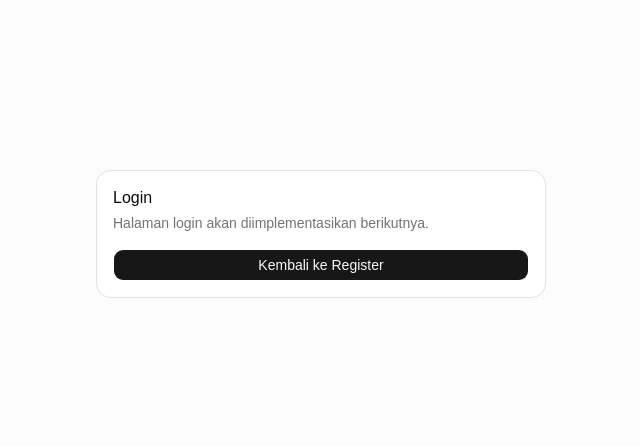
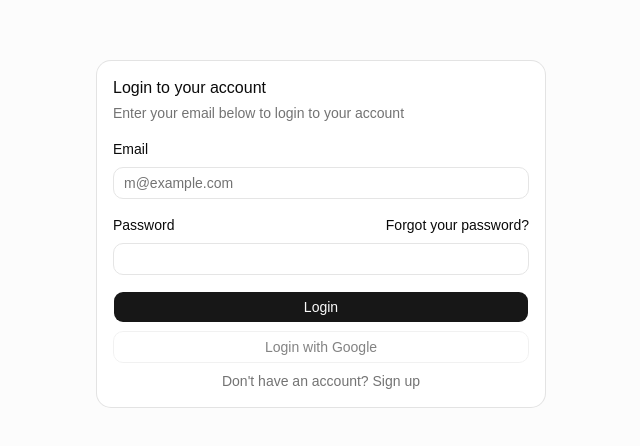
Before and after one commit to BramaAntoro/fe_booking_lifetech, a React (Vite) app: page /login in a window 1280 px wide. Shown: the part 166-612 px from the top of the page, without its empty margins (319-959 px from the left). Built offline with nearby package versions, Linux system fonts and the light colour scheme; no server answers.

Commit message:
feat: auth login

```diff
--- a/src/App.jsx
+++ b/src/App.jsx
@@ -1,15 +1,17 @@
 import { Navigate, Route, Routes } from "react-router-dom"
 
 import "./App.css"
+import { Dashboard } from "@/pages/Dashboard"
 import { Login } from "@/pages/Login"
 import { Register } from "@/pages/Register"
 
 function App() {
   return (
     <Routes>
-      <Route path="/" element={<Navigate to="/register" replace />} />
+      <Route path="/" element={<Dashboard />} />
       <Route path="/register" element={<Register />} />
       <Route path="/login" element={<Login />} />
+      <Route path="*" element={<Navigate to="/" replace />} />
     </Routes>
   )
 }
--- /dev/null
+++ b/src/components/login-form.jsx
@@ -0,0 +1,83 @@
+import { cn } from "@/lib/utils"
+import { Button } from "@/components/ui/button"
+import {
+  Card,
+  CardContent,
+  CardDescription,
+  CardHeader,
+  CardTitle,
+} from "@/components/ui/card"
+import {
+  Field,
+  FieldDescription,
+  FieldError,
+  FieldGroup,
+  FieldLabel,
+} from "@/components/ui/field"
+import { Input } from "@/components/ui/input"
+import { Link } from "react-router-dom"
+
+export function LoginForm({
+  className,
+  errorMessage,
+  isSubmitting = false,
+  onSubmit,
+  ...props
+}) {
+  function handleSubmit(event) {
+    event.preventDefault()
+
+    const formData = new FormData(event.currentTarget)
+
+    onSubmit?.({
+      email: formData.get("email"),
+      password: formData.get("password"),
+    })
+  }
+
+  return (
+    <div className={cn("flex flex-col gap-6", className)} {...props}>
+      <Card>
+        <CardHeader>
+          <CardTitle>Login to your account</CardTitle>
+          <CardDescription>
+            Enter your email below to login to your account
+          </CardDescription>
+        </CardHeader>
+        <CardContent>
+          <form onSubmit={handleSubmit}>
+            <FieldGroup>
+              <Field>
+                <FieldLabel htmlFor="email">Email</FieldLabel>
+                <Input id="email" name="email" type="email" placeholder="m@example.com" required />
+              </Field>
+              <Field>
+                <div className="flex items-center">
+                  <FieldLabel htmlFor="password">Password</FieldLabel>
+                  <a
+                    href="#"
+                    className="ml-auto inline-block text-sm underline-offset-4 hover:underline">
+                    Forgot your password?
+                  </a>
+                </div>
+                <Input id="password" name="password" type="password" required />
+              </Field>
+              {errorMessage ? <FieldError>{errorMessage}</FieldError> : null}
+              <Field>
+                <Button type="submit" disabled={isSubmitting}>
+                  {isSubmitting ? "Logging in..." : "Login"}
+                </Button>
+                <Button variant="outline" type="button" disabled>
+                  Login with Google
+                </Button>
+                <FieldDescription className="text-center">
+                  Don&apos;t have an account? <Link to="/register">Sign up</Link>
+                </FieldDescription>
+              </Field>
+            </FieldGroup>
+          </form>
+        </CardContent>
+      </Card>
+    </div>
+  );
+}
--- /dev/null
+++ b/src/components/ui/separator.jsx
@@ -0,0 +1,27 @@
+"use client"
+
+import * as React from "react"
+import { Separator as SeparatorPrimitive } from "radix-ui"
+
+import { cn } from "@/lib/utils"
+
+function Separator({
+  className,
+  orientation = "horizontal",
+  decorative = true,
+  ...props
+}) {
+  return (
+    <SeparatorPrimitive.Root
+      data-slot="separator"
+      decorative={decorative}
+      orientation={orientation}
+      className={cn(
+        "shrink-0 bg-border data-horizontal:h-px data-horizontal:w-full data-vertical:w-px data-vertical:self-stretch",
+        className
+      )}
+      {...props} />
+  );
+}
+
+export { Separator }
--- a/src/features/auth/authService.js
+++ /dev/null
@@ -1,7 +0,0 @@
-import { api } from "@/lib/axios"
-
-export async function registerUser(payload) {
-  const response = await api.post("/auth/register", payload)
-
-  return response.data
-}
--- /dev/null
+++ b/src/pages/Dashboard.jsx
@@ -0,0 +1,22 @@
+import { Button } from "@/components/ui/button"
+
+export function Dashboard() {
+  const storedUser = localStorage.getItem("user")
+  const user = storedUser ? JSON.parse(storedUser) : null
+
+  return (
+    <main className="min-h-screen bg-background p-6">
+      <section className="mx-auto flex max-w-5xl items-start justify-between gap-4">
+        <div>
+          <p className="text-sm text-muted-foreground">Dashboard</p>
+          <h1 className="mt-2 text-2xl font-semibold">
+            Selamat datang{user?.name ? `, ${user.name}` : ""}
+          </h1>
+        </div>
+        <Button type="button" variant="outline">
+          Logout
+        </Button>
+      </section>
+    </main>
+  )
+}
--- a/src/pages/Login.jsx
+++ b/src/pages/Login.jsx
@@ -1,28 +1,51 @@
-import { Link } from "react-router-dom"
+import { useState } from "react"
+import { useNavigate } from "react-router-dom"
 
-import { Button } from "@/components/ui/button"
-import {
-  Card,
-  CardContent,
-  CardDescription,
-  CardHeader,
-  CardTitle,
-} from "@/components/ui/card"
+import { LoginForm } from "@/components/login-form"
+import { api } from "@/lib/axios"
+
+function getErrorMessage(error) {
+  return (
+    error.response?.data?.message ??
+    error.message ??
+    "Login gagal. Silakan coba lagi."
+  )
+}
 
 export function Login() {
+  const navigate = useNavigate()
+  const [errorMessage, setErrorMessage] = useState("")
+  const [isSubmitting, setIsSubmitting] = useState(false)
+
+  async function handleLogin(formData) {
+    setErrorMessage("")
+    setIsSubmitting(true)
+
+    try {
+      const response = await api.post("/auth/login", {
+        email: formData.email,
+        password: formData.password,
+      })
+
+      localStorage.setItem("token", response.data.data.token)
+      localStorage.setItem("user", JSON.stringify(response.data.data.user))
+
+      navigate("/")
+    } catch (error) {
+      setErrorMessage(getErrorMessage(error))
+    } finally {
+      setIsSubmitting(false)
+    }
+  }
+
   return (
     <main className="flex min-h-screen items-center justify-center bg-muted/30 p-4">
-      <Card className="w-full max-w-md">
-        <CardHeader>
-          <CardTitle>Login</CardTitle>
-          <CardDescription>Halaman login akan diimplementasikan berikutnya.</CardDescription>
-        </CardHeader>
-        <CardContent>
-          <Button asChild className="w-full">
-            <Link to="/register">Kembali ke Register</Link>
-          </Button>
-        </CardContent>
-      </Card>
+      <LoginForm
+        className="w-full max-w-md"
+        errorMessage={errorMessage}
+        isSubmitting={isSubmitting}
+        onSubmit={handleLogin}
+      />
     </main>
   )
 }
```
